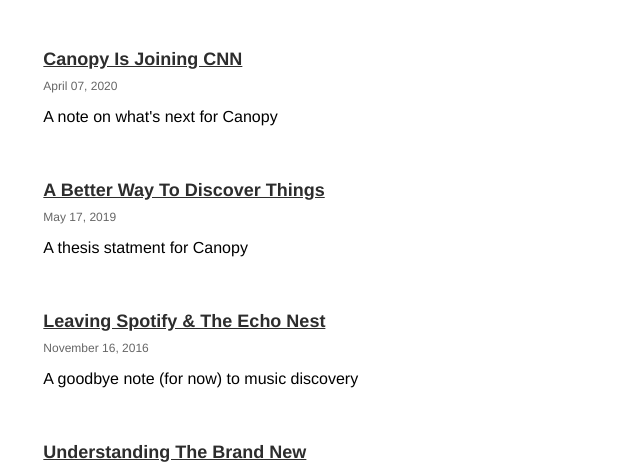
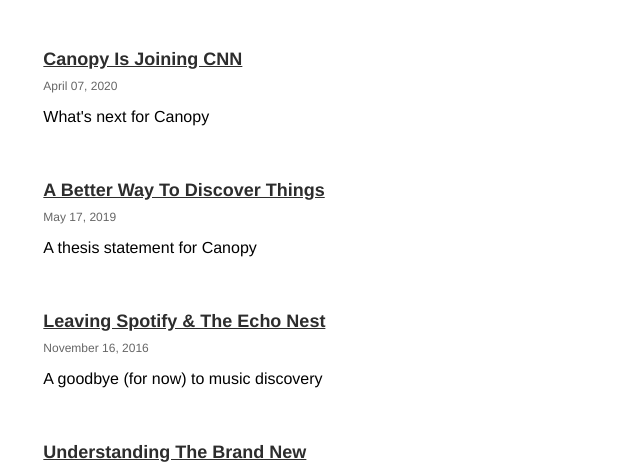
Before and after one commit to bwhitman/bwhitman.github.io, a Jekyll site: the page built from index.html, in a window 1280 px wide. Shown: the part 204-676 px from the top of the page, without its empty margins (319-959 px from the left). Built offline with Jekyll 4.4.1, drawn with Linux system fonts in a browser that asks for light colours; some web fonts are replaced; the list of posts is cut into pages by our own code; comment, search, counter and statistics services are not loaded.

Commit message:
thanks douglas

```diff
--- a/_posts/2016-11-16-leaving-spotify-the-echo-nest.md
+++ b/_posts/2016-11-16-leaving-spotify-the-echo-nest.md
@@ -2,7 +2,7 @@
 layout: post
 title: "Leaving Spotify & The Echo Nest"
 date: "2016-11-16"
-summary: A goodbye note (for now) to music discovery
+summary: A goodbye (for now) to music discovery
 ---
 
 My last day at Spotify was last week. I’m _not_ working on music discovery for the first time in my life since May 2000. I’m going to take some time off to finish some personal projects and start something new in 2017. I love Spotify: the people, the product, the creators, the users, and the mission. Their acquisition of my company The Echo Nest in 2014 was excellent for everyone involved but especially for artists and listeners. We’ve changed the landscape of music. It took me a long time to come to this decision, but it’s now time for me to learn more things and try something new.
--- a/_posts/2019-05-15-a-better-way.md
+++ b/_posts/2019-05-15-a-better-way.md
@@ -1,7 +1,7 @@
 ---
 layout: post
 title: "A better way to discover things"
-summary: A thesis statment for Canopy
+summary: A thesis statement for Canopy
 date: "2019-05-17"
 ---
 
--- a/_posts/2020-04-07-canopy-is-joining-cnn.md
+++ b/_posts/2020-04-07-canopy-is-joining-cnn.md
@@ -1,7 +1,7 @@
 ---
 layout: post
 title: "Canopy is joining CNN"
-summary: A note on what's next for Canopy
+summary: What's next for Canopy
 date: "2020-04-07"
 ---
 
```
